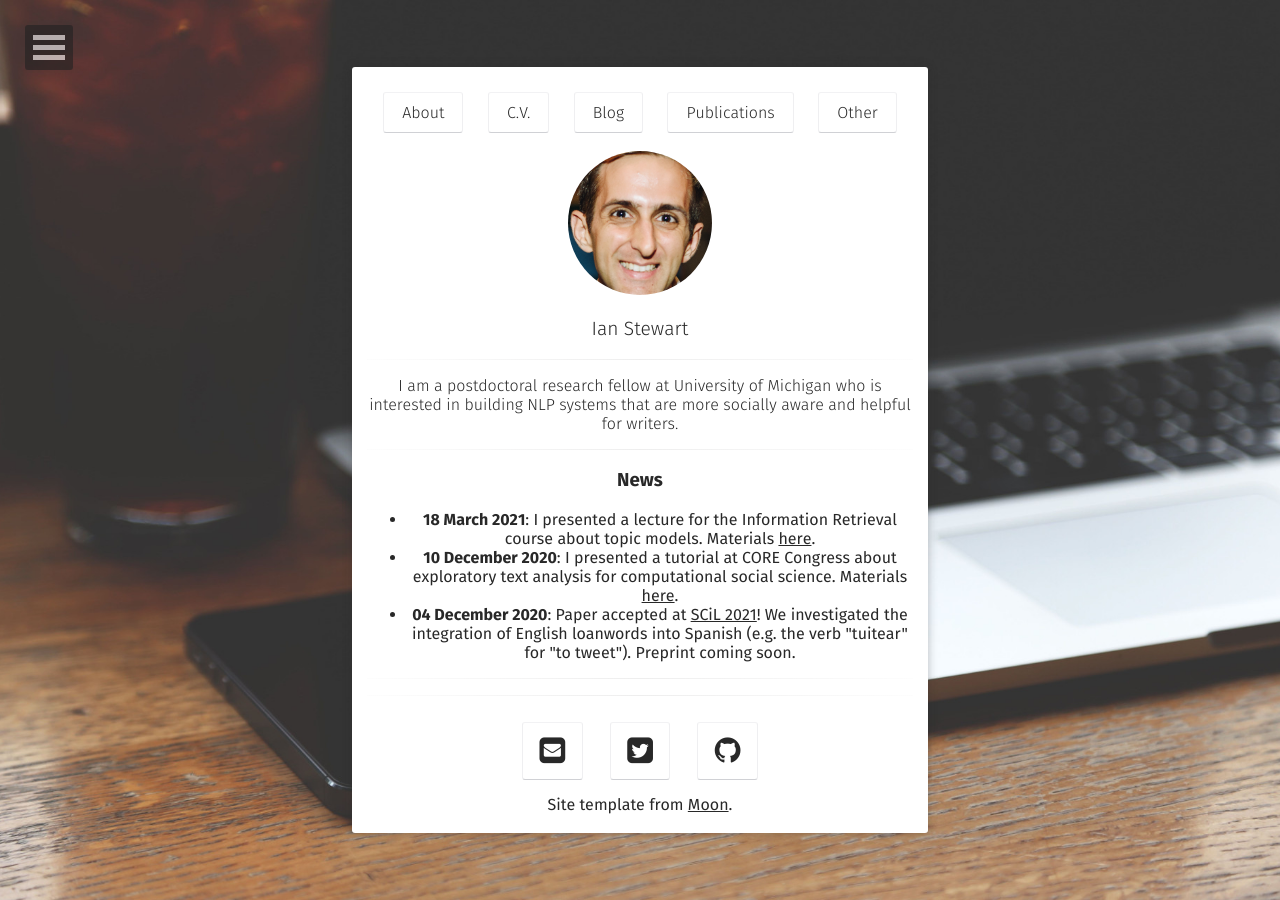
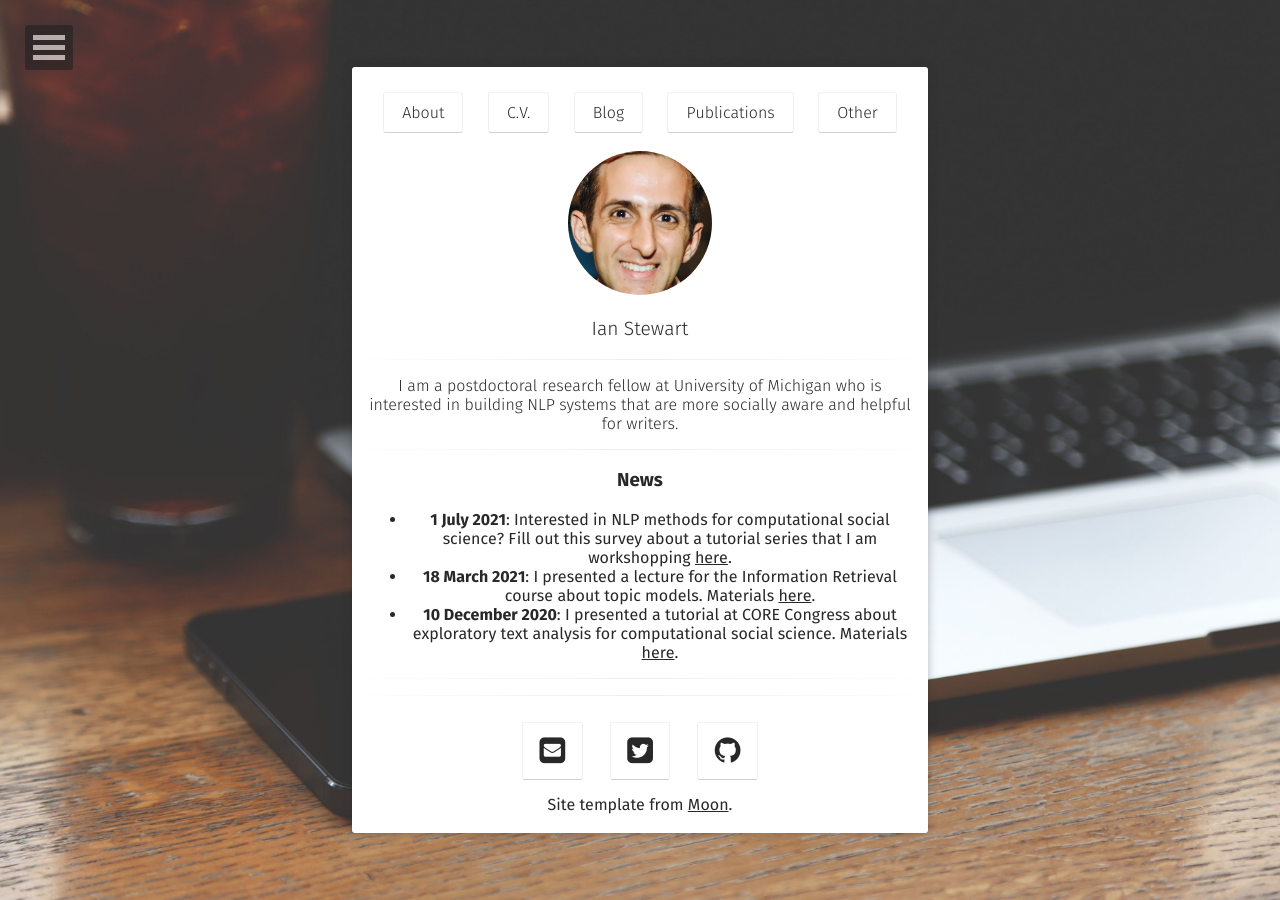
Before and after one commit to ianbstewart/ianbstewart.github.io, a Jekyll site: the page built from index.html, in a window 1280 px wide. Built offline with Jekyll 4.4.1, drawn with Linux system fonts in a browser that asks for light colours; some web fonts are replaced.

Commit message:
updated home page

```diff
--- a/_layouts/home.html
+++ b/_layouts/home.html
@@ -37,9 +37,9 @@ layout: compress
                  <hr class="hr-line">
                  <h3><b>News</b></h3>
                 <ul>
+                    <li><b>1 July 2021</b>: Interested in NLP methods for computational social science? Fill out this survey about a tutorial series that I am workshopping <a href="https://docs.google.com/forms/d/e/1FAIpQLSecJzre2ktnIZ6X8hDI1GaZ4Uk-ARQ1fgyD2-hmmOXEnSIGPQ/viewform">here</a>.
                     <li><b>18 March 2021</b>: I presented a lecture for the Information Retrieval course about topic models. Materials <a href="https://docs.google.com/presentation/d/1ygOIzor_QTAspI3J7BsLVuZXFUFitbIe4ufzbRieros/">here</a>.
                     <li><b>10 December 2020</b>: I presented a tutorial at CORE Congress about exploratory text analysis for computational social science. Materials <a href="https://github.com/ianbstewart/CORE_tutorial_2020">here</a>.
-                    <li><b>04 December 2020</b>: Paper accepted at <a href="https://blogs.umass.edu/scil/scil-2021-call-for-papers/">SCiL 2021</a>! We investigated the integration of English loanwords into Spanish (e.g. the verb "tuitear" for "to tweet"). Preprint coming soon.
                 </ul>
                  <hr class="hr-line">
                  {% include social-links.html %}
```
